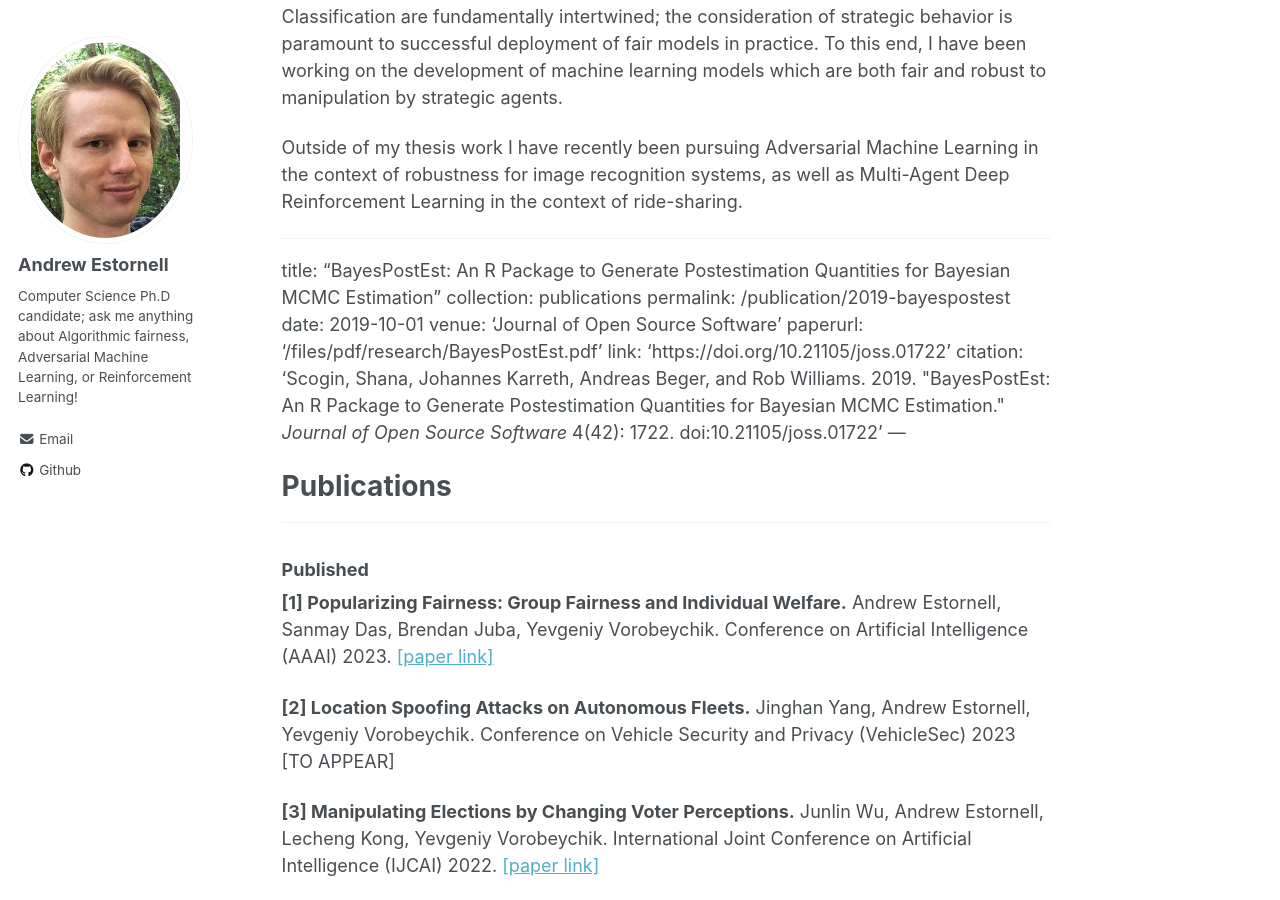
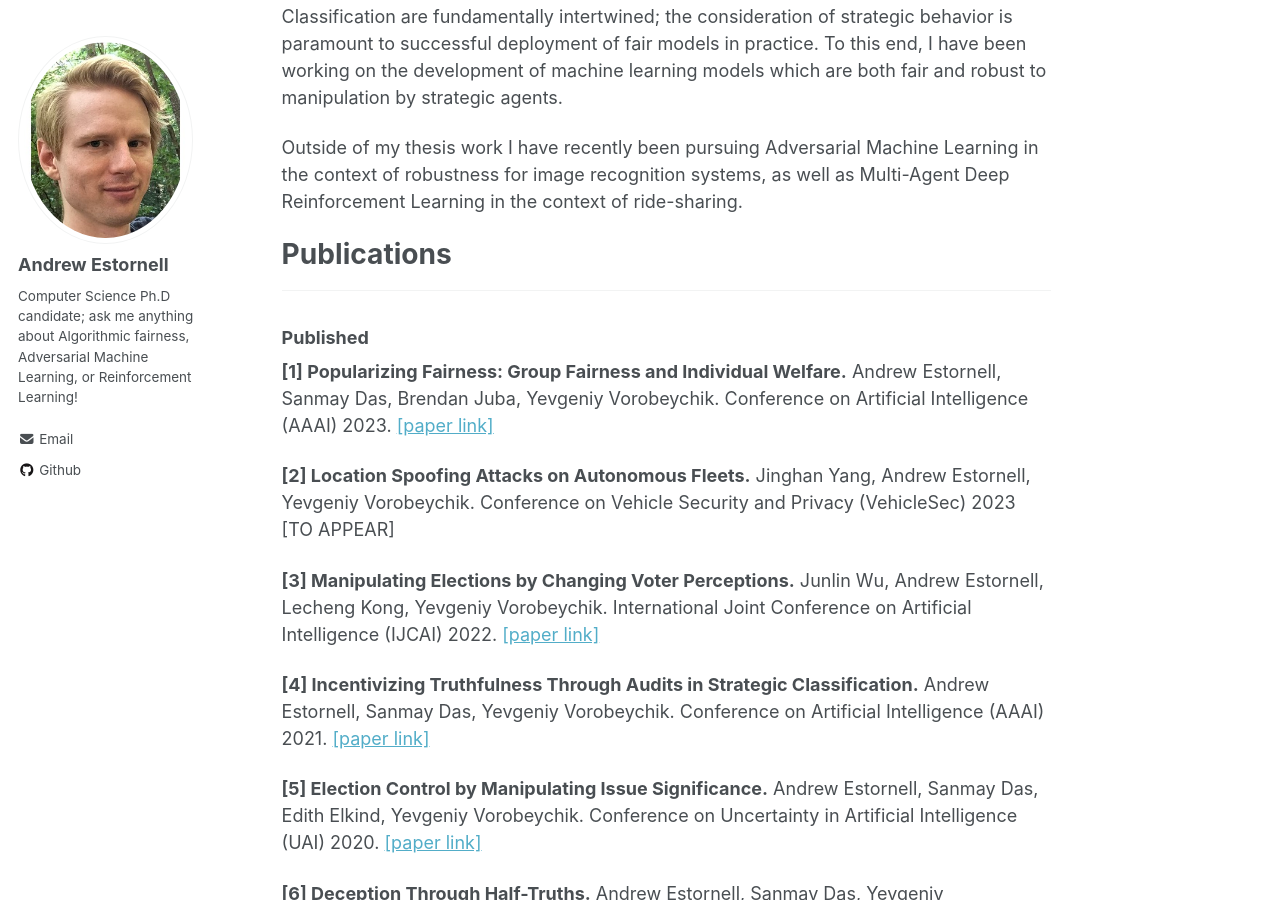
Before and after one commit to andrewEstornell/andrewEstornell.github.io, a Jekyll site: the page built from _pages/about.md, in a window 1280 px wide and 900 px high, scrolled down 505 px. Built offline with Jekyll 4.4.1, drawn with Linux system fonts in a browser that asks for light colours; nearby versions of some CDN libraries; a script bundle is joined from its source files by our own code; library files that are not in the unit come from our copies.

Commit message:
Update about.md

```diff
--- a/_pages/about.md
+++ b/_pages/about.md
@@ -19,16 +19,6 @@ As such, Algorithmic Fairness and Strategic Classification are fundamentally int
 
 Outside of my thesis work I have recently been pursuing Adversarial Machine Learning in the context of robustness for image recognition systems, as well as  Multi-Agent Deep Reinforcement Learning in the context of ride-sharing.
 
----
-title: "BayesPostEst: An R Package to Generate Postestimation Quantities for Bayesian MCMC Estimation"
-collection: publications
-permalink: /publication/2019-bayespostest
-date: 2019-10-01
-venue: 'Journal of Open Source Software'
-paperurl: '/files/pdf/research/BayesPostEst.pdf'
-link: 'https://doi.org/10.21105/joss.01722'
-citation: 'Scogin, Shana, Johannes Karreth, Andreas Beger, and Rob Williams. 2019. &quot;BayesPostEst: An R Package to Generate Postestimation Quantities for Bayesian MCMC Estimation.&quot; <i>Journal of Open Source Software</i> 4(42): 1722. doi:10.21105/joss.01722'
----
 
 # Publications
 ------
```
